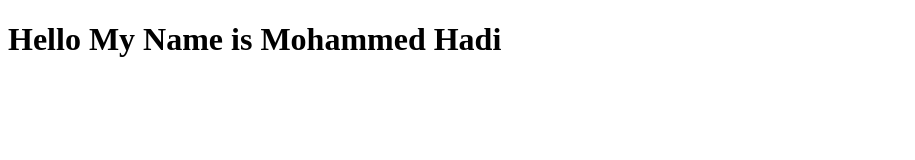
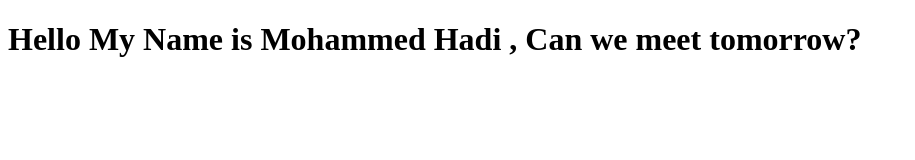
Before and after one commit to mohammedhadipm/myProjects, a plain HTML site: page index.html in a window 1280 px wide. Shown: the whole page, without its empty margins (0-915 px from the left). Drawn offline with Linux system fonts and the light colour scheme.

Commit message:
index file modified

```diff
--- a/index.html
+++ b/index.html
@@ -6,6 +6,7 @@
     <title>Document</title>
 </head>
 <body>
-    <h1> Hello My Name is Mohammed Hadi</h1>
+    <h1> Hello My Name is Mohammed Hadi , Can we meet tomorrow?
+    </h1>
 </body>
 </html>
```
